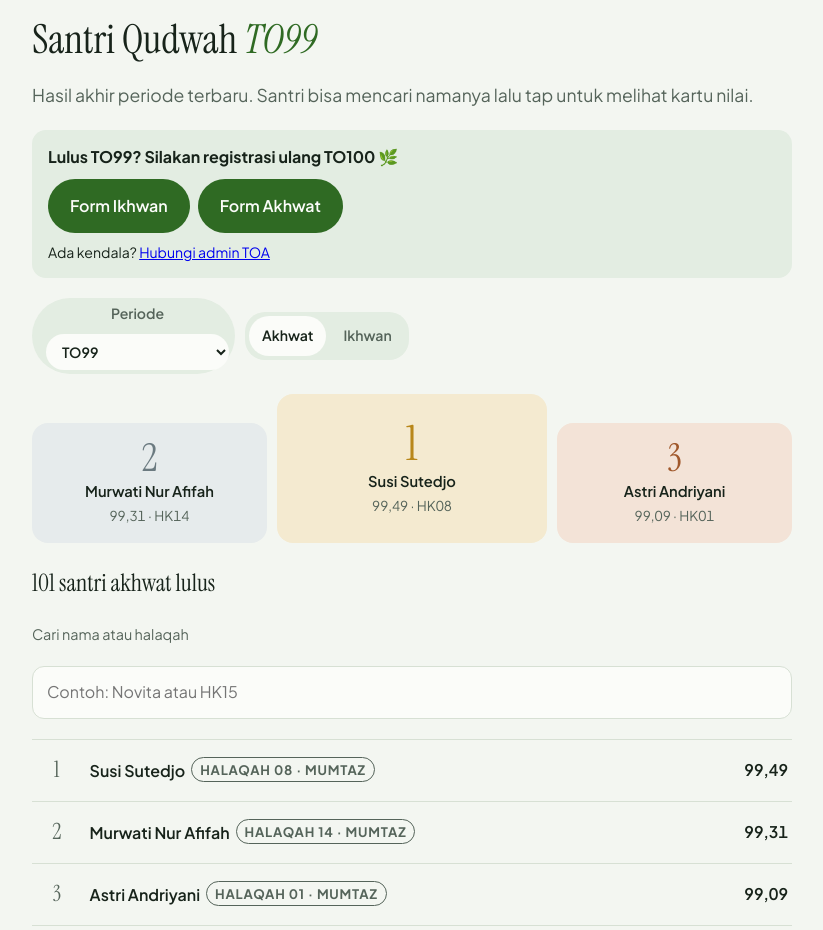
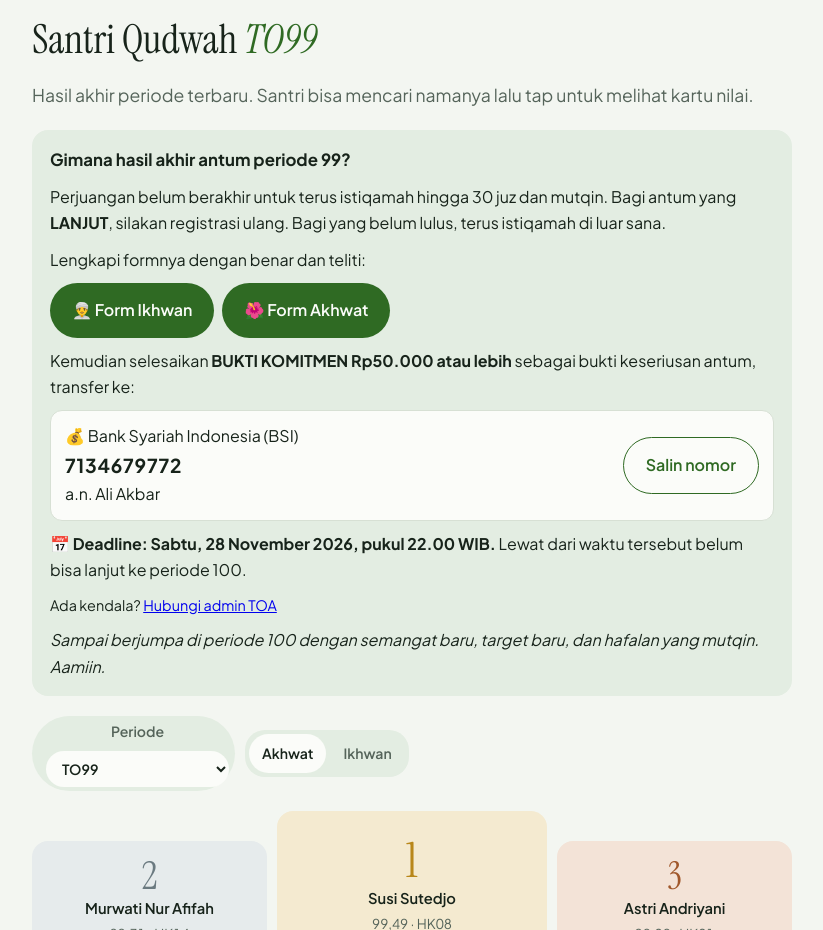
Before and after one commit to jejaksann-design/toa-website, a plain HTML site: page index.html in a window 1280 px wide. Shown: the part 7920-8850 px from the top of the page, without its empty margins (228-1051 px from the left). Drawn offline with Linux system fonts and the light colour scheme; no server answers.

Commit message:
Info registrasi ulang TO100: bukti komitmen, rekening BSI, deadline
Co-Authored-By: Claude Opus 5.5 <noreply@anthropic.com>
Claude-Session: https://claude.ai/code/session_014UTcWsX3cWSSc65fXXxPF9

```diff
--- a/index.html
+++ b/index.html
@@ -406,11 +406,27 @@ svg.querySelectorAll('.pv').forEach(function(p){p.addEventListener('click',funct
     <span class="eyebrow">Prestasi santri</span>
     <h2>Santri Qudwah <em style="color:var(--green)" id="lb-per"></em></h2>
     <p class="lead">Hasil akhir periode terbaru. Santri bisa mencari namanya lalu tap untuk melihat kartu nilai.</p>
-    <div class="lb-ru" style="background:var(--green-soft);border-radius:14px;padding:14px 16px;display:flex;flex-direction:column;gap:8px">
-      <b>Lulus TO99? Silakan registrasi ulang TO100 🌿</b>
-      <div style="display:flex;flex-wrap:wrap;gap:8px"><a class="btn" href="https://bit.ly/RU_IKH_LAMA" target="_blank" rel="noopener">Form Ikhwan</a><a class="btn" href="https://bit.ly/RU_AKH_LAMA" target="_blank" rel="noopener">Form Akhwat</a></div>
-      <span style="font-size:.88rem">Ada kendala? <a href="https://wa.me/6282314090180?text=Assalamu%27alaikum%20admin%2C%20saya%20ada%20kendala%20registrasi%20ulang%20TO100." target="_blank" rel="noopener">Hubungi admin TOA</a></span>
+    <div class="lb-ru" id="lb-ru" style="background:var(--green-soft);border-radius:16px;padding:16px 18px;display:flex;flex-direction:column;gap:10px">
+      <b style="font-size:1.05rem">Gimana hasil akhir antum periode 99?</b>
+      <p style="margin:0">Perjuangan belum berakhir untuk terus istiqamah hingga 30 juz dan mutqin. Bagi antum yang <b>LANJUT</b>, silakan registrasi ulang. Bagi yang belum lulus, terus istiqamah di luar sana.</p>
+      <p style="margin:0">Lengkapi formnya dengan benar dan teliti:</p>
+      <div style="display:flex;flex-wrap:wrap;gap:8px"><a class="btn" href="https://bit.ly/RU_IKH_LAMA" target="_blank" rel="noopener">👳‍♂️ Form Ikhwan</a><a class="btn" href="https://bit.ly/RU_AKH_LAMA" target="_blank" rel="noopener">🌺 Form Akhwat</a></div>
+      <p style="margin:0">Kemudian selesaikan <b>BUKTI KOMITMEN Rp50.000 atau lebih</b> sebagai bukti keseriusan antum, transfer ke:</p>
+      <div style="background:var(--paper);border:1px solid var(--line);border-radius:12px;padding:12px 14px;display:flex;align-items:center;justify-content:space-between;gap:10px;flex-wrap:wrap">
+        <span>💰 Bank Syariah Indonesia (BSI)<br><b style="font-size:1.2rem;letter-spacing:.04em">7134679772</b><br>a.n. Ali Akbar</span>
+        <button type="button" class="btn ghost" id="lb-ru-copy">Salin nomor</button>
+      </div>
+      <p style="margin:0">📅 <b>Deadline: Sabtu, 28 November 2026, pukul 22.00 WIB.</b> Lewat dari waktu tersebut belum bisa lanjut ke periode 100.</p>
+      <span style="font-size:.9rem">Ada kendala? <a href="https://wa.me/6282314090180?text=Assalamu%27alaikum%20admin%2C%20saya%20ada%20kendala%20registrasi%20ulang%20TO100." target="_blank" rel="noopener">Hubungi admin TOA</a></span>
+      <p style="margin:0;font-style:italic">Sampai berjumpa di periode 100 dengan semangat baru, target baru, dan hafalan yang mutqin. Aamiin.</p>
     </div>
+<script>
+(function(){var D=Date.parse('2026-11-28T22:00:00+07:00'),box=document.getElementById('lb-ru');
+  if(Date.now()>D){box.hidden=true;window.RU_CLOSED=true}
+  document.getElementById('lb-ru-copy').addEventListener('click',function(){var b=this;
+    function ok(){b.textContent='Tersalin ✓';setTimeout(function(){b.textContent='Salin nomor'},1800)}
+    if(navigator.clipboard)navigator.clipboard.writeText('7134679772').then(ok,function(){});})})();
+</script>
     <div class="lb-controls">
       <label class="lb-sel" for="lb-per-sel"><span>Periode</span><select id="lb-per-sel"></select></label>
       <div class="lb-seg"><button type="button" id="lb-g-A" aria-pressed="true">Akhwat</button><button type="button" id="lb-g-I" aria-pressed="false">Ikhwan</button></div>
@@ -437,7 +453,7 @@ svg.querySelectorAll('.pv').forEach(function(p){p.addEventListener('click',funct
       <div class="lb-bars" id="lb-c-bars"></div>
       <p class="meta" id="lb-c-meta"></p>
       <button class="lb-certbtn" type="button" id="lb-certbtn">🎓 Lihat syahadah digital</button>
-      <div class="lb-reg" id="lb-c-regbox"><p>Untuk lanjut ke periode berikutnya, silakan registrasi ulang lewat form berikut.</p><a id="lb-c-reg" href="#" target="_blank" rel="noopener"></a><p style="font-size:.85rem;margin:0">Ada kendala? <a id="lb-c-adm" href="https://wa.me/6282314090180" target="_blank" rel="noopener">Hubungi admin TOA</a></p></div>
+      <div class="lb-reg" id="lb-c-regbox"><p>Untuk lanjut ke periode berikutnya, silakan registrasi ulang lewat form berikut.</p><a id="lb-c-reg" href="#" target="_blank" rel="noopener"></a><p style="font-size:.88rem;margin:0">Lalu transfer <b>bukti komitmen Rp50.000+</b> ke BSI <b>7134679772</b> a.n. Ali Akbar. Deadline Sabtu, 28 November 2026, 22.00 WIB.</p><p style="font-size:.85rem;margin:0">Ada kendala? <a id="lb-c-adm" href="https://wa.me/6282314090180" target="_blank" rel="noopener">Hubungi admin TOA</a></p></div>
     </div>
   </dialog>
 
@@ -542,7 +558,7 @@ function card(d){
     var el=document.createElement('div');el.className='lb-bar';el.innerHTML='<div class="lbl"><span></span><b></b></div><div class="track"><div class="fill"></div></div>';
     el.querySelector('span').textContent=x[0]+' ('+x[2]+')';el.querySelector('b').textContent=fmt(x[1]);el.querySelector('.fill').style.width=x[1]+'%';b.appendChild(el)});
   E('lb-c-meta').textContent=d.nama+' · '+hkName(d.hk)+' · Peringkat ke-'+d.rank+' dari '+passed().length+' santri '+(A?'akhwat':'ikhwan')+' lulus '+st.per;
-  var last=SIKLUS.filter(function(p){return DATA[p]}).slice(-1)[0];E('lb-c-regbox').hidden=st.per!==last;
+  var last=SIKLUS.filter(function(p){return DATA[p]}).slice(-1)[0];E('lb-c-regbox').hidden=st.per!==last||!!window.RU_CLOSED;
   var r=E('lb-c-reg');r.href=A?'https://bit.ly/RU_AKH_LAMA':'https://bit.ly/RU_IKH_LAMA';r.textContent='Registrasi ulang '+nx+' (form '+(A?'Akhwat':'Ikhwan')+')';
   E('lb-c-adm').href='https://wa.me/6282314090180?text='+encodeURIComponent('Assalamu\'alaikum admin, saya '+d.nama+' ('+(A?'Akhwat':'Ikhwan')+', '+hkName(d.hk)+', lulus '+st.per+') ada kendala registrasi ulang '+nx+'.');
   var dl=E('lb-dlg');if(dl.showModal)dl.showModal();else dl.setAttribute('open','');
```
Also changed, not shown: card99.png (added), ru99.png (added).
